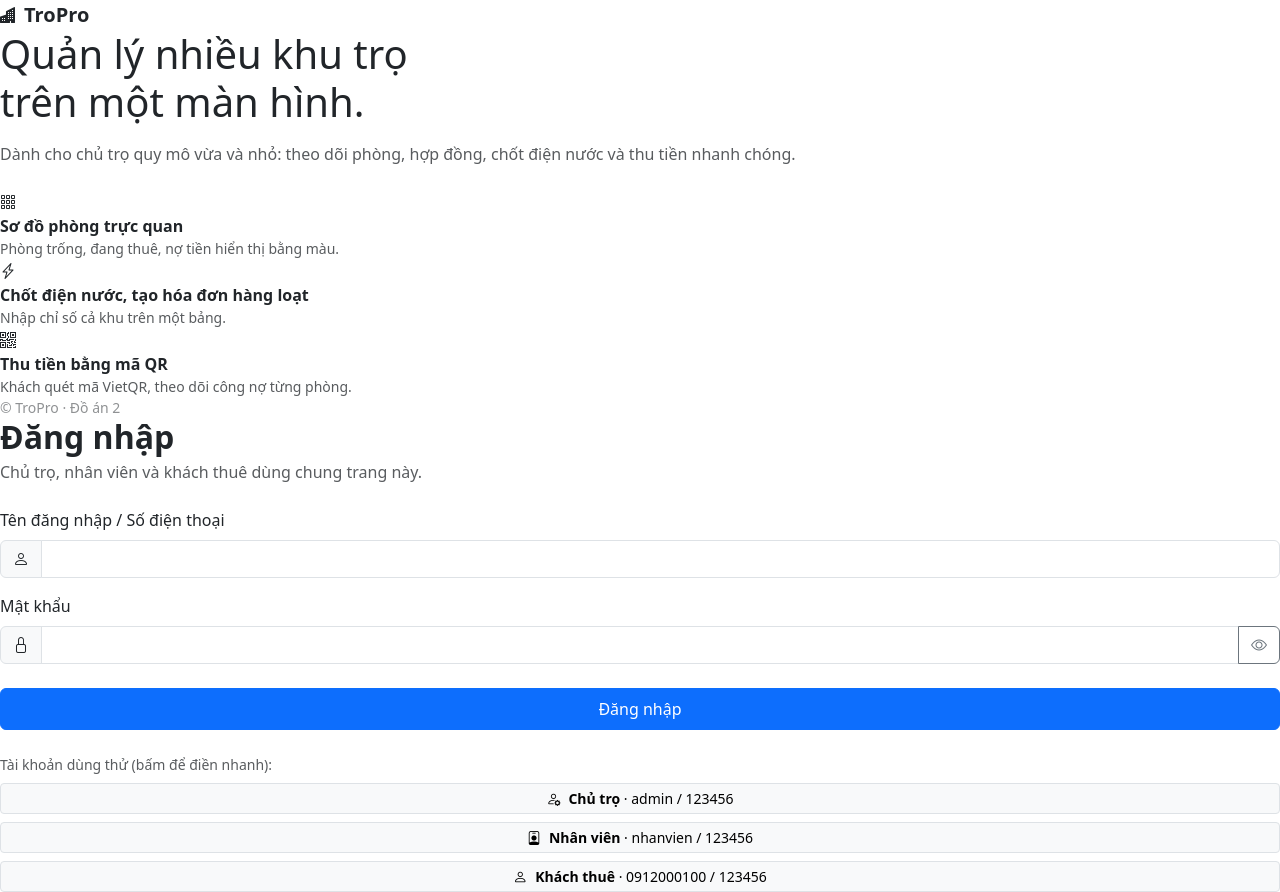
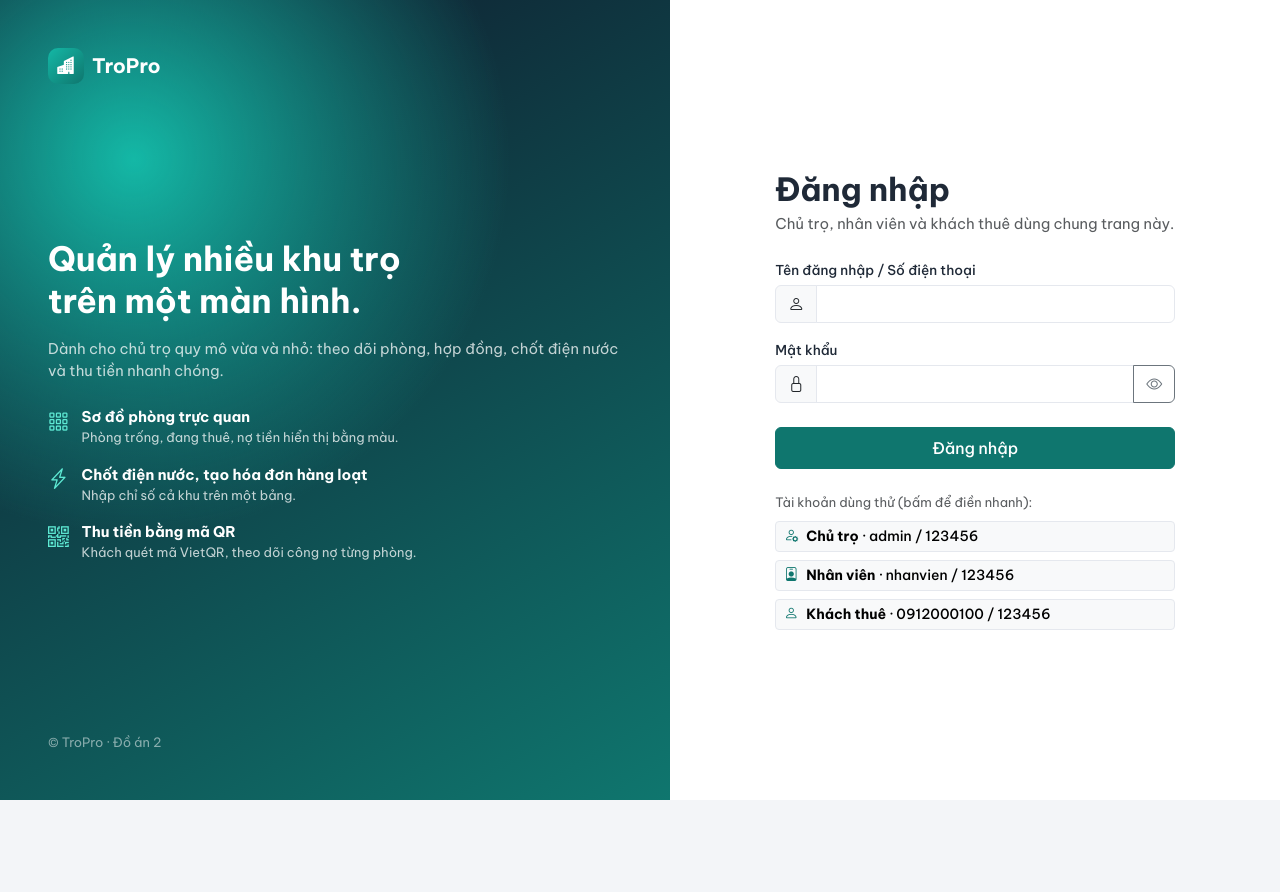
Before and after one commit to thongtute/DoAn2, a plain HTML site: page public/login.html in a window 1280 px wide. After the commit the page ends 800 px from the top, so only its background shows below. Drawn offline with nearby package versions, Linux system fonts and the light colour scheme.

Commit message:
giao diện đăng nhập

```diff
--- a/public/login.html
+++ b/public/login.html
@@ -8,7 +8,9 @@
   <link rel="stylesheet" href="https://fonts.googleapis.com/css2?family=Be+Vietnam+Pro:wght@400;500;600;700&display=swap">
   <link rel="stylesheet" href="https://cdn.jsdelivr.net/npm/bootstrap@5.3.3/dist/css/bootstrap.min.css">
   <link rel="stylesheet" href="https://cdn.jsdelivr.net/npm/bootstrap-icons@1.11.3/font/bootstrap-icons.min.css">
-  <link rel="stylesheet" href="../assets/css/style.css">
+  <link rel="stylesheet" href="../assets/css/base.css">
+  <link rel="stylesheet" href="../assets/css/layout.css">
+  <link rel="stylesheet" href="../assets/css/pages/login.css">
 </head>
 <body>
   <div class="auth-page">
```
